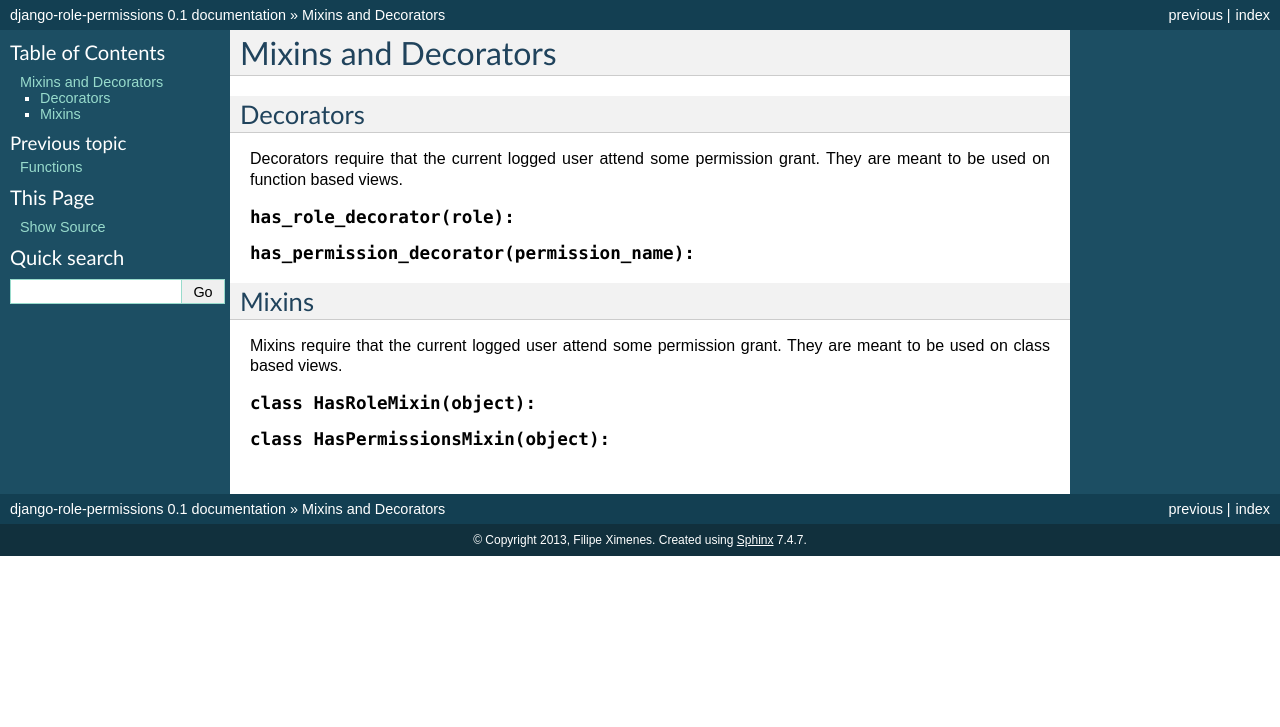
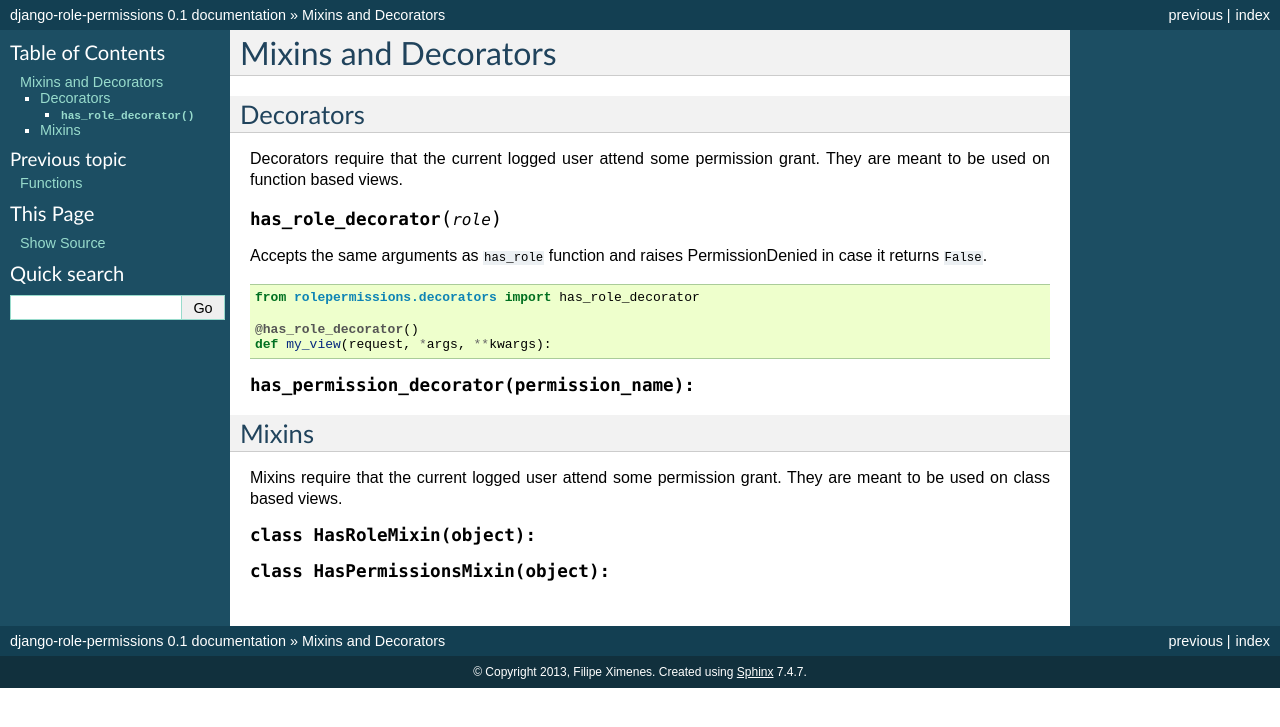
Before and after one commit to vintasoftware/django-role-permissions, a Sphinx documentation site: the page built from docs/utilities.rst, in a window 1280 px wide. Shown: the top 727 px of the page. Built offline with Sphinx 7.4.7, drawn with Linux system fonts in a browser that asks for light colours.

Commit message:
has_role_decorator

```diff
--- a/docs/utilities.rst
+++ b/docs/utilities.rst
@@ -8,7 +8,16 @@ Decorators
 Decorators require that the current logged user attend some permission grant.
 They are meant to be used on function based views.
 
-.. function:: has_role_decorator(role):
+.. function:: has_role_decorator(role)
+
+Accepts the same arguments as ``has_role`` function and raises PermissionDenied in case it returns ``False``.
+
+.. code-block:: python
+
+	from rolepermissions.decorators import has_role_decorator
+
+	@has_role_decorator()
+	def my_view(request, *args, **kwargs):
 
 
 .. function:: has_permission_decorator(permission_name):
```
